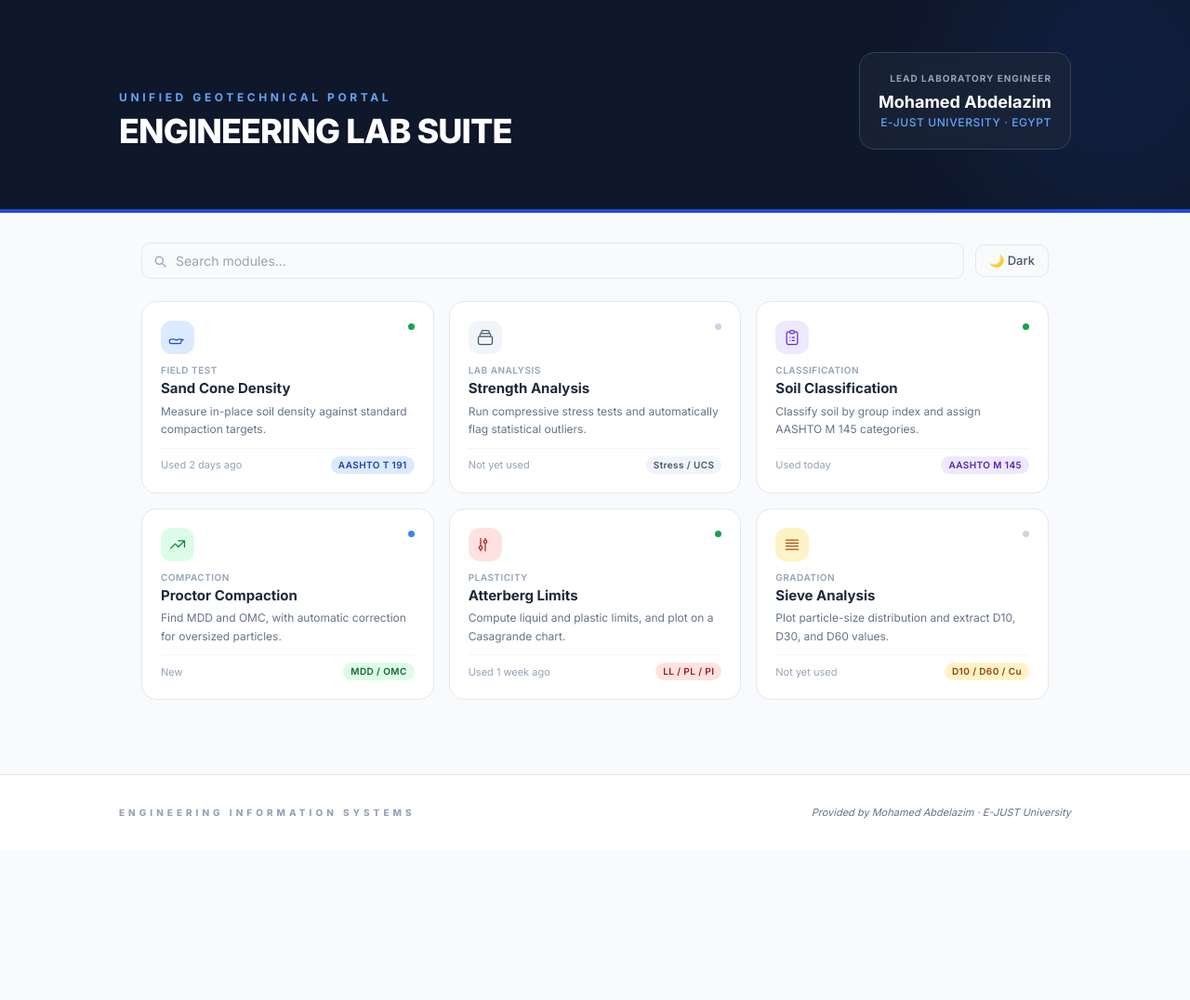
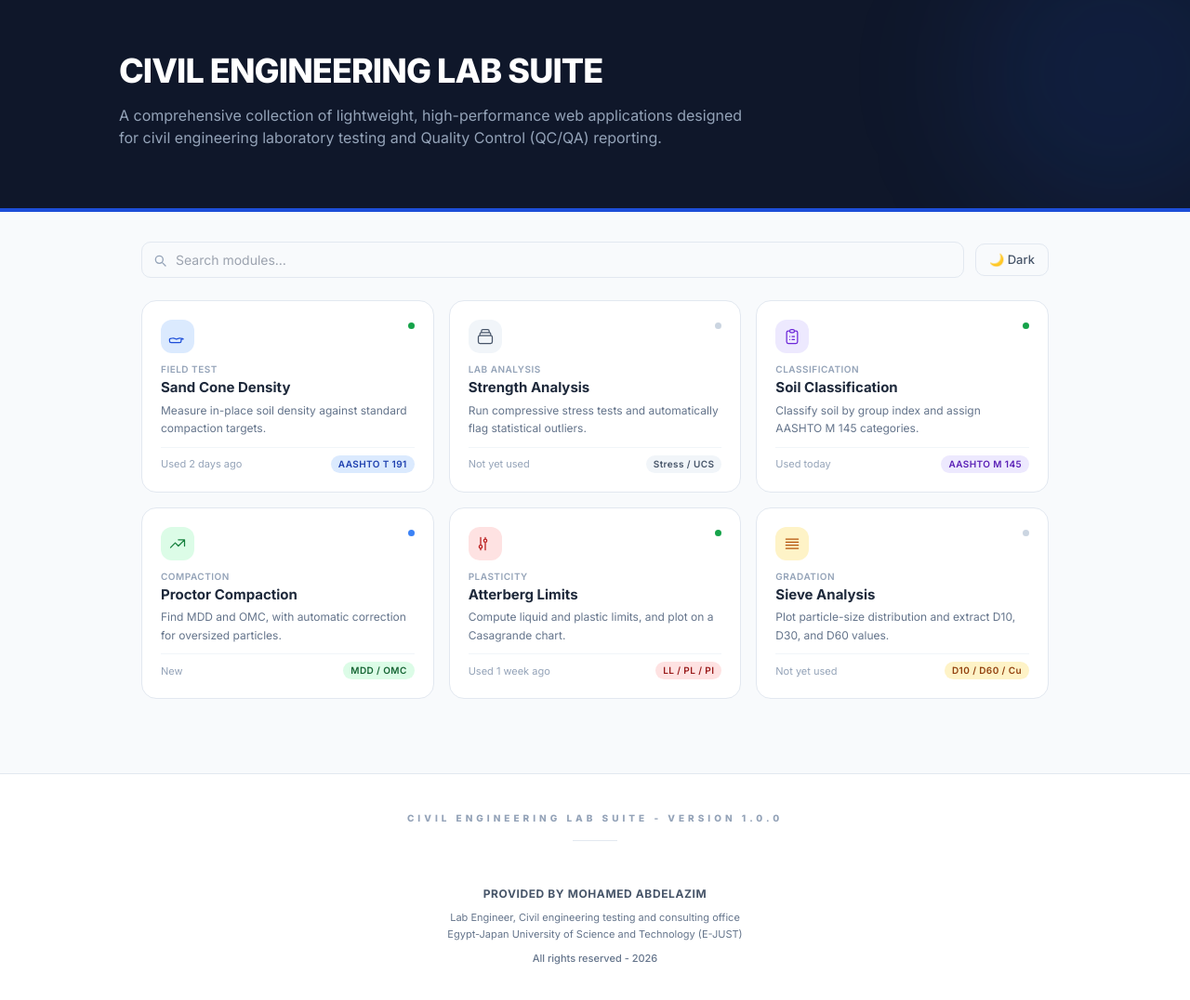
Before and after one commit to MohamedElnaggar00/Quick.Civil.Lab.Suit, a plain HTML site: page index.html in a window 1280 px wide. Shown: the whole page at 93% size. Before the commit the page ends 915 px from the top, so only its background shows below. Drawn offline with nearby package versions, Linux system fonts and the light colour scheme.

Commit message:
Update index.html

```diff
--- a/index.html
+++ b/index.html
@@ -108,16 +108,11 @@
   <header class="bg-slate-900 text-white pt-14 pb-16 px-6 border-b-4 border-blue-700 relative overflow-hidden">
     <div class="absolute top-0 right-0 w-80 h-80 bg-blue-600/10 rounded-full -mr-20 -mt-20 blur-3xl pointer-events-none"></div>
     <div class="max-w-5xl mx-auto relative z-10">
-      <div class="flex flex-col md:flex-row justify-between items-end gap-6">
-        <div>
-          <p class="text-blue-400 text-xs font-bold tracking-[0.3em] uppercase mb-2">Unified Geotechnical Portal</p>
-          <h1 class="text-3xl md:text-4xl font-black tracking-tight uppercase">Engineering Lab Suite</h1>
-        </div>
-        <div class="bg-slate-800/60 backdrop-blur-sm p-5 rounded-2xl border border-slate-700 text-right shrink-0">
-          <p class="text-slate-400 text-[10px] uppercase font-bold tracking-widest mb-1">Lead Laboratory Engineer</p>
-          <p class="text-lg font-bold text-white">Mohamed Abdelazim</p>
-          <p class="text-blue-400 text-xs font-medium uppercase tracking-wider">E-JUST University · Egypt</p>
-        </div>
+      <div>
+        <h1 class="text-3xl md:text-4xl font-black tracking-tight uppercase">Civil Engineering Lab Suite</h1>
+        <p class="text-slate-400 text-sm md:text-base mt-4 max-w-2xl leading-relaxed">
+          A comprehensive collection of lightweight, high-performance web applications designed for civil engineering laboratory testing and Quality Control (QC/QA) reporting.
+        </p>
       </div>
     </div>
   </header>
@@ -271,10 +266,21 @@
   </main>
 
   <!-- ══ FOOTER ══ -->
-  <footer class="bg-white border-t border-slate-200 py-8 px-6">
-    <div class="max-w-5xl mx-auto flex flex-col md:flex-row justify-between items-center gap-3 text-center">
-      <p class="text-[10px] font-black text-slate-400 uppercase tracking-[0.4em]">Engineering Information Systems</p>
-      <p class="text-[11px] text-slate-500 italic">Provided by Mohamed Abdelazim · E-JUST University</p>
+  <footer class="bg-white border-t border-slate-200 pt-10 pb-12 px-6">
+    <div class="max-w-5xl mx-auto flex flex-col items-center gap-6 text-center">
+      <div>
+        <p class="text-[10px] font-black text-slate-400 uppercase tracking-[0.4em] mb-4">Civil Engineering Lab Suite - Version 1.0.0</p>
+        <div class="h-px w-12 bg-slate-200 mx-auto mb-6"></div>
+      </div>
+
+      <div class="space-y-2">
+        <p class="text-[12px] text-slate-600 font-bold uppercase tracking-wider">Provided by Mohamed Abdelazim</p>
+        <p class="text-[11px] text-slate-500 leading-relaxed max-w-2xl">
+          Lab Engineer, Civil engineering testing and consulting office <br>
+          Egypt-Japan University of Science and Technology (E-JUST) <br>
+          <span class="inline-block mt-2 font-medium">All rights reserved - 2026</span>
+        </p>
+      </div>
     </div>
   </footer>
 
```
